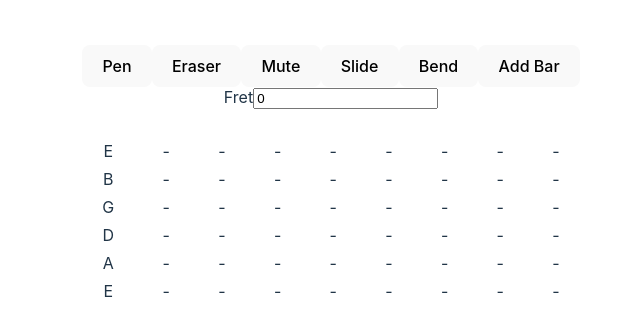
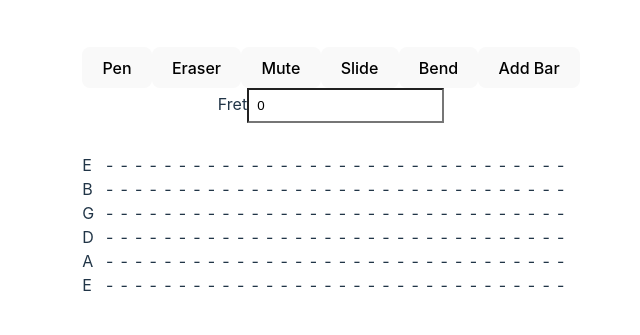
Before and after one commit to unexpectedlyalarming/opentab, a React (Vite) app in the folder client/: page / in a window 1280 px wide. Shown: the part 211-546 px from the top of the page, without its empty margins (309-949 px from the left). Built offline with nearby package versions, Linux system fonts and the light colour scheme.

Commit message:
Added fret editor

```diff
--- a/client/src/App.css
+++ b/client/src/App.css
@@ -3,34 +3,6 @@
   margin: 0 auto;
   padding: 2rem;
   text-align: center;
-}
-
-.logo {
-  height: 6em;
-  padding: 1.5em;
-  will-change: filter;
-  transition: filter 300ms;
-}
-.logo:hover {
-  filter: drop-shadow(0 0 2em #646cffaa);
-}
-.logo.react:hover {
-  filter: drop-shadow(0 0 2em #61dafbaa);
-}
-
-@keyframes logo-spin {
-  from {
-    transform: rotate(0deg);
-  }
-  to {
-    transform: rotate(360deg);
-  }
-}
-
-@media (prefers-reduced-motion: no-preference) {
-  a:nth-of-type(2) .logo {
-    animation: logo-spin infinite 20s linear;
-  }
 }
 
 .card {
@@ -40,26 +12,57 @@
 .read-the-docs {
   color: #888;
 }
+.bar-container {
+  display: flex;
+  justify-content: flex-start;
+  align-items: flex-start;
+  gap: 2rem;
+  flex-wrap: wrap;
+  margin: 2rem 0;
+
+  width: 100%;
+}
 .tab-grid {
   display: grid;
-  grid-template-rows: repeat(6, 1fr); /* 6 rows for the strings */
-  grid-auto-flow: column; /* New grid items will be added in columns */
+  grid-template-rows: repeat(6, 1fr);
+  grid-auto-flow: column;
   grid-column-start: 2;
-  grid-gap: 0.5em;
+  font-size: 1rem;
 
-  margin: 2em 0;
+  grid-gap: 0rem 0.5rem;
+
+  width: 30rem;
 }
 
 .tab-col {
-  grid-column: 1; /* Grid items will automatically be placed in the next available column */
+  grid-column: 1;
+  display: inline-block;
+  padding-right: 0.5rem;
 }
 
 .tab-row {
   grid-column: auto;
-  padding: 0;
+
   margin: 0;
+  cursor: pointer;
+  align-items: center;
+  justify-items: center;
+  text-align: center;
+  align-self: center;
+  justify-self: center;
 }
 
+.tab-col,
+.tab-row {
+  width: 0.25rem;
+  height: 1.5rem;
+}
+
+div.tab-row {
+  display: inline-block;
+
+  padding: 0;
+}
 /* Define the grid row for each note */
 .row-0 {
   grid-row: 1;
@@ -79,3 +82,10 @@
 .row-5 {
   grid-row: 6;
 }
+
+input {
+  background-color: #fff;
+  padding: 0.5rem;
+
+  color: black;
+}
--- a/client/src/App.jsx
+++ b/client/src/App.jsx
@@ -3,13 +3,14 @@ import reactLogo from "./assets/react.svg";
 import viteLogo from "/vite.svg";
 import "./App.css";
 import TabEditor from "./components/TabEditor";
+import TabEditorTwo from "./components/TabEditor2";
 
 function App() {
   const [count, setCount] = useState(0);
 
   return (
     <>
-      <TabEditor />
+      <TabEditorTwo />
     </>
   );
 }
--- a/client/src/components/TabEditor.jsx
+++ b/client/src/components/TabEditor.jsx
@@ -16,7 +16,10 @@ export default function TabEditor() {
     constructor() {
       this.tuning = ["E", "B", "G", "D", "A", "E"];
       this.capo = 0;
-      this.barLength = 8;
+      this.barLength = 32;
+      this.fretboard = Array.from({ length: this.strings }, () =>
+        Array(this.barLength).fill(new Note())
+      );
       this.bars = [
         {
           notes: Array(this.barLength).fill(""),
@@ -36,7 +39,7 @@ export default function TabEditor() {
     empty: "-",
   };
 
-  const [tab, setTab] = useState(new Tab());
+  // const [tabs, setTabs] = useState([new Tab()]);
 
   const [tool, setTool] = useState("pen");
 
@@ -44,22 +47,25 @@ export default function TabEditor() {
 
   const [string, setString] = useState(0);
 
-  const [note, setNote] = useState(new Note());
-
-  const [notes, setNotes] = useState([]);
-
-  const [tuning, setTuning] = useState(tab.tuning);
-
   const [capo, setCapo] = useState(0);
 
   const [duration, setDuration] = useState(0);
 
-  const [barDuration, setBarDuration] = useState(0);
+  const [strings, setStrings] = useState(6);
+  const [barLength, setBarLength] = useState(32);
+  const [currentValue, setCurrentValue] = useState(0);
 
-  const [timeSignature, setTimeSignature] = useState([4, 4]);
-
-  const [strings, setStrings] = useState(tab.strings);
-  const [currentValue, setCurrentValue] = useState(0);
+  const [tabs, setTabs] = useState([
+    {
+      strings: 6,
+      barLength: 32,
+      fretboard: Array.from({ length: strings }, () =>
+        Array(barLength).fill(new Note())
+      ),
+      tuning: ["E", "B", "G", "D", "A", "E"],
+    },
+  ]);
+  const [tuning, setTuning] = useState(tabs[0].tuning);
 
   function handleToolChange(e) {
     setTool(e.target.value);
@@ -85,67 +91,150 @@ export default function TabEditor() {
     setDuration(e.target.value);
   }
 
-  const [fretboard, setFretboard] = useState(
-    Array.from({ length: tab.strings }, () =>
-      Array(tab.barLength).fill(new Note())
-    )
-  );
+  // const [fretboard, setFretboard] = useState(
+  //   Array.from({ length: tabs[0].strings }, () =>
+  //     Array(tabs[0].barLength).fill(new Note())
+  //   )
+  // );
+
+  // function handleNoteChange(e) {
+  //   const location = e.target.id.split("-");
+  //   const clickedString = parseInt(location[0]);
+  //   const clickedFret = parseInt(location[1]);
+  //   const tabIndex = parseInt(location[2]);
+
+  //   const updatedTabs = [...tabs];
+  //   const tab = updatedTabs[tabIndex];
+  //   const noteAtIndex = { ...fretboard[clickedString][clickedFret] };
+
+  //   let type;
+  //   switch (tool) {
+  //     case "pen":
+  //       type = "normal";
+  //       break;
+  //     case "eraser":
+  //       type = "empty";
+  //       break;
+  //     case "mute":
+  //       type = "mute";
+  //       break;
+  //     case "slide":
+  //       type = "slide";
+  //       break;
+  //     case "bend":
+  //       type = "bend";
+  //       break;
+  //     default:
+  //       type = "normal";
+  //       break;
+  //   }
+
+  //   // Update the specific note
+  //   noteAtIndex.string = clickedString;
+  //   noteAtIndex.fret = clickedFret;
+  //   noteAtIndex.type = type;
+  //   noteAtIndex.location = [clickedString, clickedFret];
+  //   noteAtIndex.fretValue = currentValue;
+
+  //   // Update the fretboard state with the modified note
+  //   fretboard[clickedString][clickedFret][tabIndex] = noteAtIndex;
+  //   setTabs(updatedTabs);
+  // }
 
   function handleNoteChange(e) {
     const location = e.target.id.split("-");
     const clickedString = parseInt(location[0]);
     const clickedFret = parseInt(location[1]);
+    const tabIndex = parseInt(location[2]);
 
-    const updatedFretboard = [...fretboard];
-    const noteAtIndex = { ...updatedFretboard[clickedString][clickedFret] };
+    const updatedTabs = [...tabs];
+    const tab = updatedTabs[tabIndex];
+    const noteAtIndex = { ...tab.fretboard[clickedString][clickedFret] };
 
-    let type;
-    switch (tool) {
-      case "pen":
-        type = "normal";
-        break;
-      case "eraser":
-        type = "empty";
-        break;
-      case "mute":
-        type = "mute";
-        break;
-      case "slide":
-        type = "slide";
-        break;
-      case "bend":
-        type = "bend";
-        break;
-      default:
-        type = "normal";
-        break;
-    }
-
-    // Update the specific note
-    noteAtIndex.string = clickedString;
-    noteAtIndex.fret = clickedFret;
-    noteAtIndex.type = type;
-    noteAtIndex.location = [clickedString, clickedFret];
+    // Update the note and the fretboard
     noteAtIndex.fretValue = currentValue;
-
-    // Update the fretboard state with the modified note
-    updatedFretboard[clickedString][clickedFret] = noteAtIndex;
-    setFretboard(updatedFretboard);
+    tab.fretboard[clickedString][clickedFret] = noteAtIndex;
+    setTabs(updatedTabs);
   }
 
-  function displayTab() {
+  // function addColumns(e) {
+  //   e.preventDefault();
+  //   setTabs([...tabs, new Tab()]);
+
+  //   const updatedFretboard = [
+  //     ...fretboard,
+  //     fretboard[0],
+  //     fretboard[1],
+  //     fretboard[2],
+  //     fretboard[3],
+  //     fretboard[4],
+  //     fretboard[5],
+  //   ];
+
+  //   // Add new rows, offset by string then fill by bar length
+  //   for (let string = 0; string < tabs[0].strings; string++) {
+  //     updatedFretboard[string].push(
+  //       ...Array.from({ length: tabs[0].barLength }, () => new Note())
+  //     );
+  //   }
+
+  //   setFretboard(updatedFretboard);
+  //   console.log(updatedFretboard);
+  // }
+
+  function addColumns(e) {
+    e.preventDefault();
+
+    const newTab = {
+      strings: 6,
+      barLength: 16,
+      fretboard: Array.from({ length: strings }, () =>
+        Array(barLength).fill(new Note())
+      ),
+    };
+
+    setTabs([...tabs, newTab]);
+  }
+
+  // const tabsList = tabs.map((tab, index) => {
+  //   let tabDisplay = [];
+
+  //   for (let string = 0; string < tab.strings; string++) {
+  //     tabDisplay.push(<div className="tab-col">{tuning[string]}</div>);
+
+  //     for (let fret = 0; fret < tab.barLength; fret++) {
+  //       const note = fretboard[string][fret];
+  //       tabDisplay.push(
+  //         <div
+  //           className={`tab-row row-${string}`}
+  //           onClick={handleNoteChange}
+  //           id={string + "-" + fret + "-" + index}
+  //           style={{
+  //             gridColumn: `${fret + 2}`,
+  //             gridRow: `${string + 1 + strings * index}`,
+  //           }}
+  //         >
+  //           {note.type === "normal" ? note.fretValue : displayKeys[note.type]}
+  //           {note.type === null ? "-" : null}
+  //         </div>
+  //       );
+  //     }
+  //   }
+  //   return tabDisplay;
+  // });
+  const tabsList = tabs.map((tab, index) => {
     let tabDisplay = [];
 
     for (let string = 0; string < tab.strings; string++) {
       tabDisplay.push(<div className="tab-col">{tuning[string]}</div>);
 
       for (let fret = 0; fret < tab.barLength; fret++) {
-        const note = fretboard[string][fret];
+        const note = tab.fretboard[string][fret];
         tabDisplay.push(
           <div
             className={`tab-row row-${string}`}
             onClick={handleNoteChange}
-            id={string + "-" + fret}
+            id={string + "-" + fret + "-" + index}
             style={{ gridColumn: `${fret + 2}`, gridRow: `${string + 1}` }}
           >
             {note.type === "normal" ? note.fretValue : displayKeys[note.type]}
@@ -153,17 +242,9 @@ export default function TabEditor() {
         );
       }
     }
+
     return tabDisplay;
-  }
-
-  function addColumns(e) {
-    e.preventDefault();
-    //Take the bar length, and add a new column to the fretboard
-    const updatedFretboard = [...fretboard];
-    const newColumn = Array(tab.strings).fill(new Note());
-    updatedFretboard.push(newColumn);
-    setFretboard(updatedFretboard);
-  }
+  });
 
   return (
     <div className="container">
@@ -197,7 +278,7 @@ export default function TabEditor() {
           />
         </div>
       </div>
-      <div className="tab-grid">{displayTab()}</div>
+      <div className="tab-grid">{tabsList}</div>
     </div>
   );
 }
--- /dev/null
+++ b/client/src/components/TabEditor2.jsx
@@ -0,0 +1,215 @@
+import React, { useState } from "react";
+
+export default function TabEditorTwo() {
+  class Note {
+    constructor() {
+      this.type = "empty";
+      this.location = [];
+      this.value = null;
+    }
+  }
+
+  const strings = 6;
+  const barLength = 32;
+
+  const [tab, setTab] = useState({
+    strings: 6,
+    tuning: ["E", "B", "G", "D", "A", "E"],
+    barLength: 32,
+    fretboard: Array.from({ length: strings }, () =>
+      Array(barLength).fill(new Note())
+    ),
+    key: {
+      mute: "x",
+      slide: "/",
+      bend: "b",
+      normal: "",
+      empty: "-",
+      hammer: "h",
+      pull: "p",
+    },
+  });
+
+  const [currentValue, setCurrentValue] = useState(0);
+
+  const [tool, setTool] = useState("pen");
+
+  const [editingNote, setEditingNote] = useState(null);
+
+  function handleToolChange(event) {
+    setTool(event.target.value);
+  }
+
+  function updateNote(e) {
+    const string = parseInt(e.target.id.split("-")[0]);
+    const row = parseInt(e.target.id.split("-")[1]);
+    // const bar = parseInt(e.target.id.split("-")[2]);
+
+    let type;
+    switch (tool) {
+      case "pen":
+        type = "normal";
+        setEditingNote(e.target.id);
+        break;
+      case "eraser":
+        type = "empty";
+        break;
+      case "slide":
+        type = "slide";
+        break;
+      case "hammer":
+        type = "hammer";
+        break;
+      case "pull":
+        type = "pull";
+        break;
+      case "bend":
+        type = "bend";
+        break;
+      case "mute":
+        type = "mute";
+        break;
+      default:
+        type = "normal";
+        break;
+    }
+
+    const newTab = { ...tab };
+    const note = { ...newTab.fretboard[string][row] };
+    note.type = type;
+    note.location = [string, row];
+    note.value = currentValue;
+    newTab.fretboard[string][row] = note;
+    setTab(newTab);
+  }
+
+  function handleInputBlur(e) {
+    const string = parseInt(editingNote.split("-")[0]);
+    const row = parseInt(editingNote.split("-")[1]);
+    let newTab = { ...tab };
+    newTab.fretboard[string][row].value = e.target.value;
+    setTab(newTab);
+    setEditingNote(null);
+  }
+
+  //   const tabList = tab.map((tab, index) => {
+  //     let tabDisplay = [];
+
+  //     for (let string = 0; string < tab.strings; string++) {
+  //       tabDisplay.push(<div className="tab-col">{tab.tuning[string]}</div>);
+
+  //       for (let fret = 0; fret < tab.barLength; fret++) {
+  //         const note = tab.fretboard[string][fret];
+  //         tabDisplay.push(
+  //           <div
+  //             className={`tab-row row-${string}`}
+  //             onClick={updateNote}
+  //             id={string + "-" + fret + "-" + index}
+  //             style={{ gridColumn: `${fret + 2}`, gridRow: `${string + 1}` }}
+  //           >
+  //             {note.type === "normal" ? note.fretValue : tab.key[note.type]}
+  //           </div>
+  //         );
+  //       }
+  //     }
+
+  //     return tabDisplay;
+  //   });
+
+  function tabList() {
+    let tabDisplay = [];
+    let totalBars = Math.ceil(tab.fretboard[0].length / barLength);
+
+    for (let bar = 0; bar < totalBars; bar++) {
+      let barDisplay = [];
+
+      for (let string = 0; string < tab.strings; string++) {
+        if (bar === 0) {
+          barDisplay.push(<div className="tab-col">{tab.tuning[string]}</div>);
+        }
+        for (let fret = bar * barLength; fret < (bar + 1) * barLength; fret++) {
+          if (fret < tab.fretboard[string].length) {
+            const note = tab.fretboard[string][fret];
+            barDisplay.push(
+              <div
+                className={`tab-row row-${string}`}
+                onClick={updateNote}
+                id={string + "-" + fret}
+                style={{
+                  gridColumn: `${(fret % barLength) + 2}`,
+                  gridRow: `${string + 1}`,
+                }}
+              >
+                {note.type === "normal" ? note.value : tab.key[note.type]}
+
+                {note.type === "normal" &&
+                editingNote === string + "-" + fret ? (
+                  <input
+                    autoFocus
+                    onBlur={handleInputBlur}
+                    defaultValue={note.value}
+                    style={{
+                      gridColumn: `${(fret % barLength) + 2}`,
+                      gridRow: `${string + 1}`,
+                    }}
+                  />
+                ) : null}
+              </div>
+            );
+          }
+        }
+      }
+
+      tabDisplay.push(<div className="tab-grid">{barDisplay}</div>);
+    }
+
+    return tabDisplay;
+  }
+
+  function addBar() {
+    const newTab = { ...tab };
+
+    for (let string = 0; string < newTab.strings; string++) {
+      for (let i = 0; i < barLength; i++) {
+        newTab.fretboard[string].push(new Note());
+      }
+    }
+
+    setTab(newTab);
+  }
+  return (
+    <div className="container">
+      <div className="tools">
+        <button onClick={handleToolChange} value="pen">
+          Pen
+        </button>
+        <button onClick={handleToolChange} value="eraser">
+          Eraser
+        </button>
+        <button onClick={handleToolChange} value="mute">
+          Mute
+        </button>
+        <button onClick={handleToolChange} value="slide">
+          Slide
+        </button>
+        <button onClick={handleToolChange} value="bend">
+          Bend
+        </button>
+        <button onClick={addBar}>Add Bar</button>
+        <div className="tool-options">
+          <label htmlFor="fret">Fret</label>
+          <input
+            type="number"
+            name="fret"
+            id="fret"
+            value={currentValue}
+            onChange={(e) => {
+              setCurrentValue(e.target.value);
+            }}
+          />
+        </div>
+      </div>
+      <div className="bar-container">{tabList()}</div>
+    </div>
+  );
+}
```
